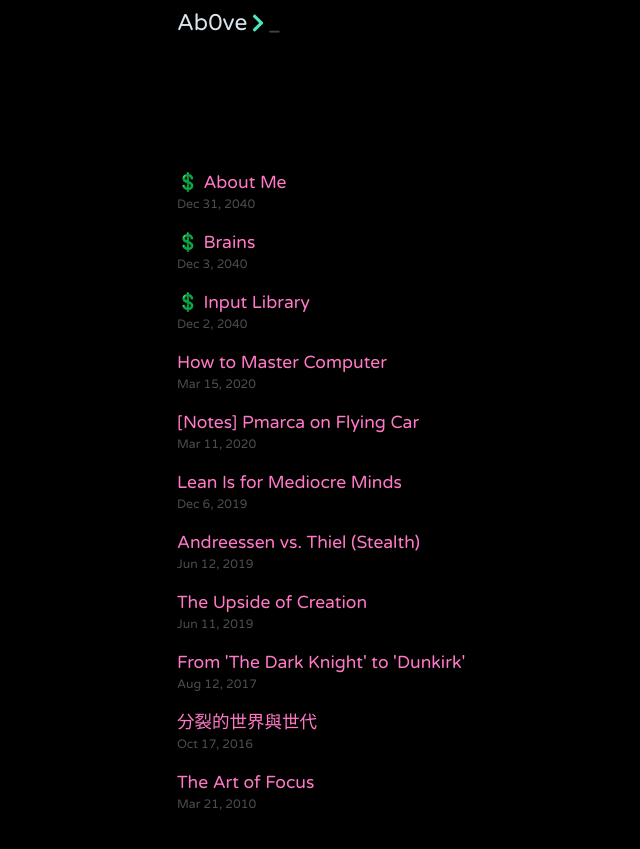
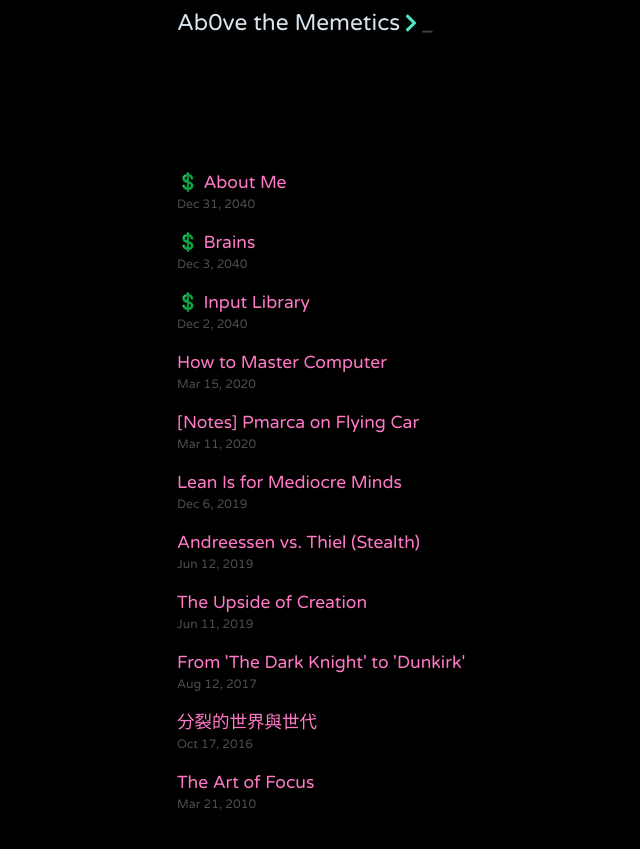
Before and after one commit to jithendrabsy/thoughts, a Jekyll site: the page built from index.html, in a window 1280 px wide. Shown: the top 849 px of the page, without its empty margins (93-733 px from the left). Built offline with Jekyll 4.4.1, drawn with Linux system fonts in a browser that asks for light colours; nearby versions of some CDN libraries; the list of posts is cut into pages by our own code.

Commit message:
Update Names

```diff
--- a/_config.yml
+++ b/_config.yml
@@ -1,4 +1,4 @@
-title: Ab0ve
+title: Ab0ve the Memetics
 author: Allen
 email: allenleein@gmail.com
 description: > # this means to ignore newlines until "show_exerpts:"
```
